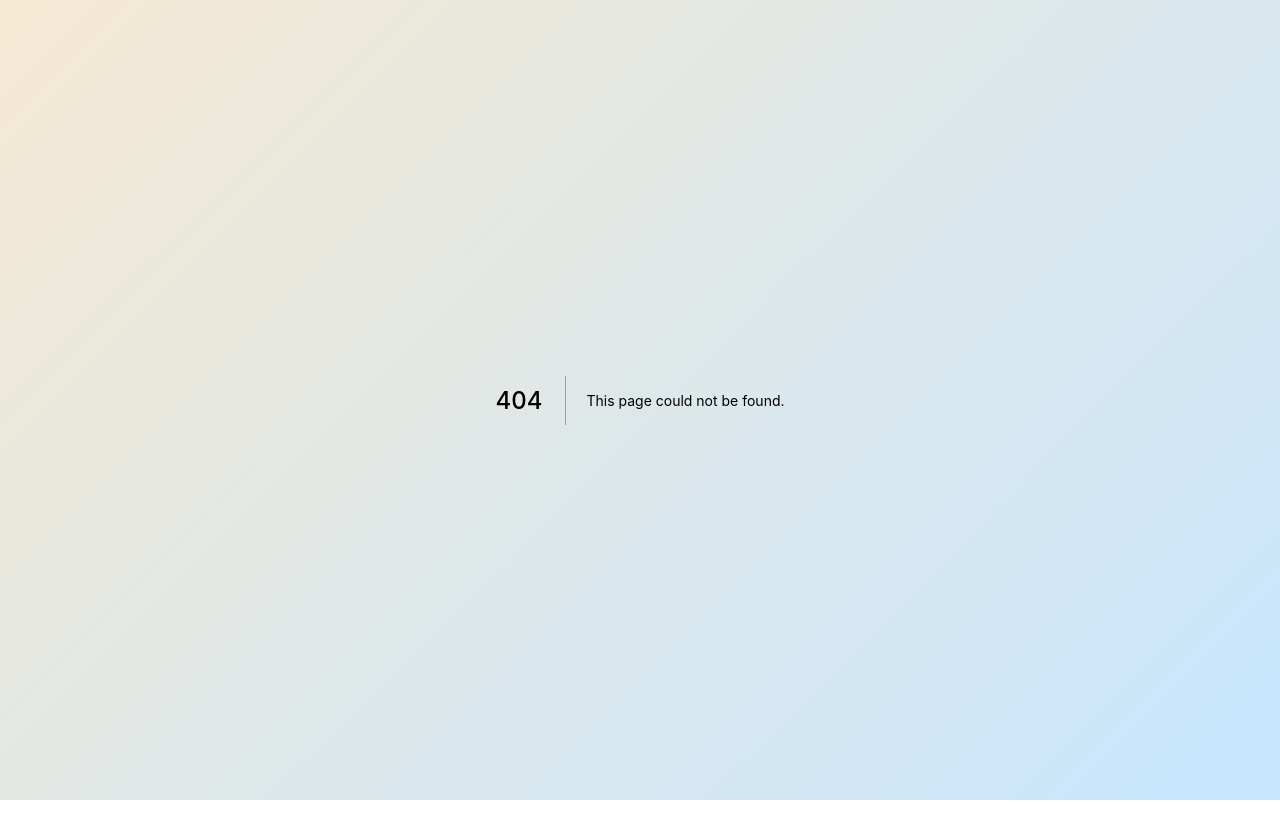
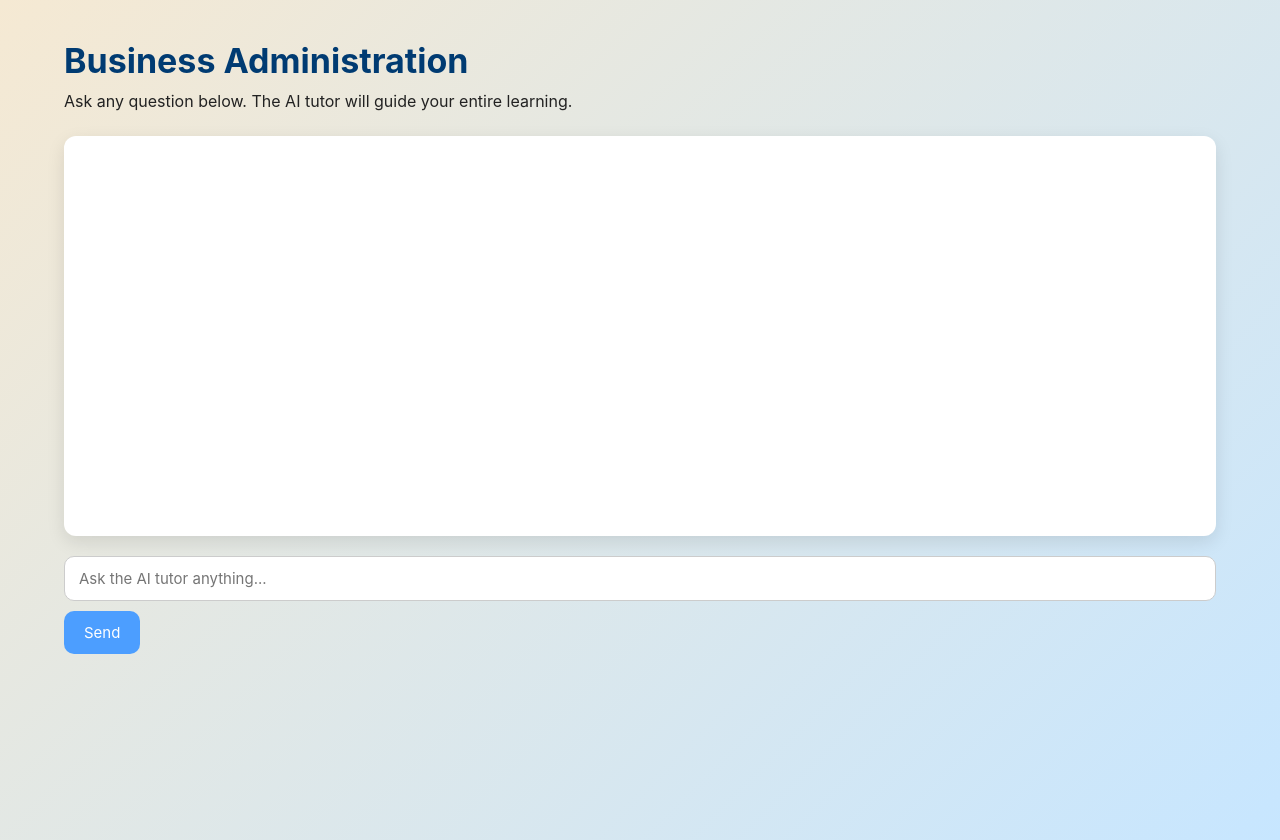
Before and after one commit to makej7403-bit/free-courses-, a Next.js app: page /courses/business in a window 1280 px wide. Before the commit this address had no page. Before the commit the page ends 800 px from the top, so only its background shows below. Built offline with nearby package versions, Linux system fonts and the light colour scheme.

Commit message:
Create page.js

```diff
--- /dev/null
+++ b/app/courses/[id]/page.js
@@ -0,0 +1,81 @@
+"use client";
+
+import { useState } from "react";
+
+export default function CoursePage({ params }) {
+  const { id } = params;
+  const [input, setInput] = useState("");
+  const [messages, setMessages] = useState([]);
+
+  const courseNames = {
+    nursing: "Nursing Fundamentals",
+    "cs-basics": "Computer Science Basics",
+    "software-eng": "Software Engineering",
+    cyber: "Cybersecurity Essentials",
+    business: "Business Administration",
+    "me-eng": "Mechanical Engineering",
+    civil: "Civil Engineering",
+    "med-lab": "Medical Laboratory Science",
+  };
+
+  async function askAI() {
+    if (!input.trim()) return;
+
+    const userMessage = { role: "user", content: input };
+    setMessages((prev) => [...prev, userMessage]);
+
+    setInput("");
+
+    const res = await fetch("/api/ai", {
+      method: "POST",
+      headers: { "Content-Type": "application/json" },
+      body: JSON.stringify({ message: input }),
+    });
+
+    const data = await res.json();
+
+    const aiMessage = { role: "assistant", content: data.reply };
+    setMessages((prev) => [...prev, aiMessage]);
+  }
+
+  return (
+    <div className="container" style={{ marginTop: "40px" }}>
+      <h1 style={{ fontSize: "34px", color: "#003b72" }}>
+        {courseNames[id] || "Course"}
+      </h1>
+
+      <p style={{ marginTop: "10px" }}>
+        Ask any question below. The AI tutor will guide your entire learning.
+      </p>
+
+      <div
+        style={{
+          marginTop: "25px",
+          padding: "20px",
+          background: "white",
+          borderRadius: "12px",
+          boxShadow: "0 6px 18px rgba(0,0,0,0.1)",
+          height: "400px",
+          overflowY: "scroll",
+        }}
+      >
+        {messages.map((msg, index) => (
+          <p key={index} style={{ marginBottom: "12px" }}>
+            <b>{msg.role === "user" ? "You:" : "AI:"}</b> {msg.content}
+          </p>
+        ))}
+      </div>
+
+      <div style={{ marginTop: "20px" }}>
+        <input
+          placeholder="Ask the AI tutor anything..."
+          value={input}
+          onChange={(e) => setInput(e.target.value)}
+        />
+        <button className="btn" style={{ marginTop: "10px" }} onClick={askAI}>
+          Send
+        </button>
+      </div>
+    </div>
+  );
+}
```
